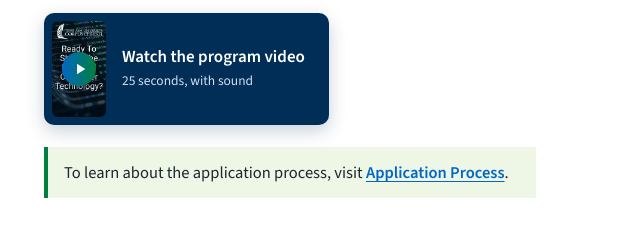
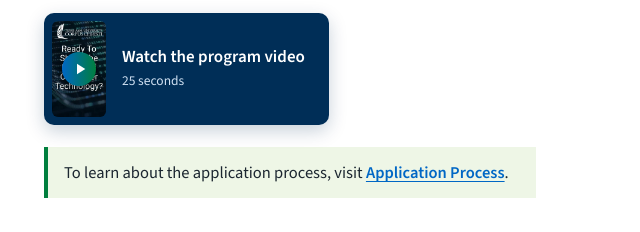
Before and after one commit to csekharan/PhD-CS-TAMUCC, a plain HTML site: page index.html in a window 1280 px wide. Shown: the part 464-696 px from the top of the page, 0-640 px from the left. Drawn offline with nearby package versions, Linux system fonts and the light colour scheme.

Commit message:
Drop "with sound" from the video caption; the video has no soundtrack
Co-Authored-By: Claude Opus 5.5 <noreply@anthropic.com>

```diff
--- a/index.html
+++ b/index.html
@@ -290,7 +290,7 @@
       <h1>Doctor of Philosophy in Computer Science</h1>
       <div class="rule" aria-hidden="true"></div>
       <p class="lede">A research degree in computer science, with an optional specialization in geospatial informatics. Students enter from a bachelor's or a master's degree, complete a common core, and spend most of the program carrying out original research with a faculty advisor.</p>
-      <button type="button" class="video-cta" data-video><span class="thumb" aria-hidden="true"><img src="media/poster.jpg" alt=""><span class="play"><svg viewBox="0 0 24 24" width="18" height="18"><path d="M8 5v14l11-7z" fill="currentColor"/></svg></span></span><span><b>Watch the program video</b><small>25 seconds, with sound</small></span></button>
+      <button type="button" class="video-cta" data-video><span class="thumb" aria-hidden="true"><img src="media/poster.jpg" alt=""><span class="play"><svg viewBox="0 0 24 24" width="18" height="18"><path d="M8 5v14l11-7z" fill="currentColor"/></svg></span></span><span><b>Watch the program video</b><small>25 seconds</small></span></button>
       <div class="inline-video" id="inlineVideo" hidden>
         <video id="vidEl" src="media/program-video.mp4" poster="media/poster.jpg" controls playsinline preload="metadata"></video>
         <button type="button" class="hide-video" hidden>Close video</button>
```
